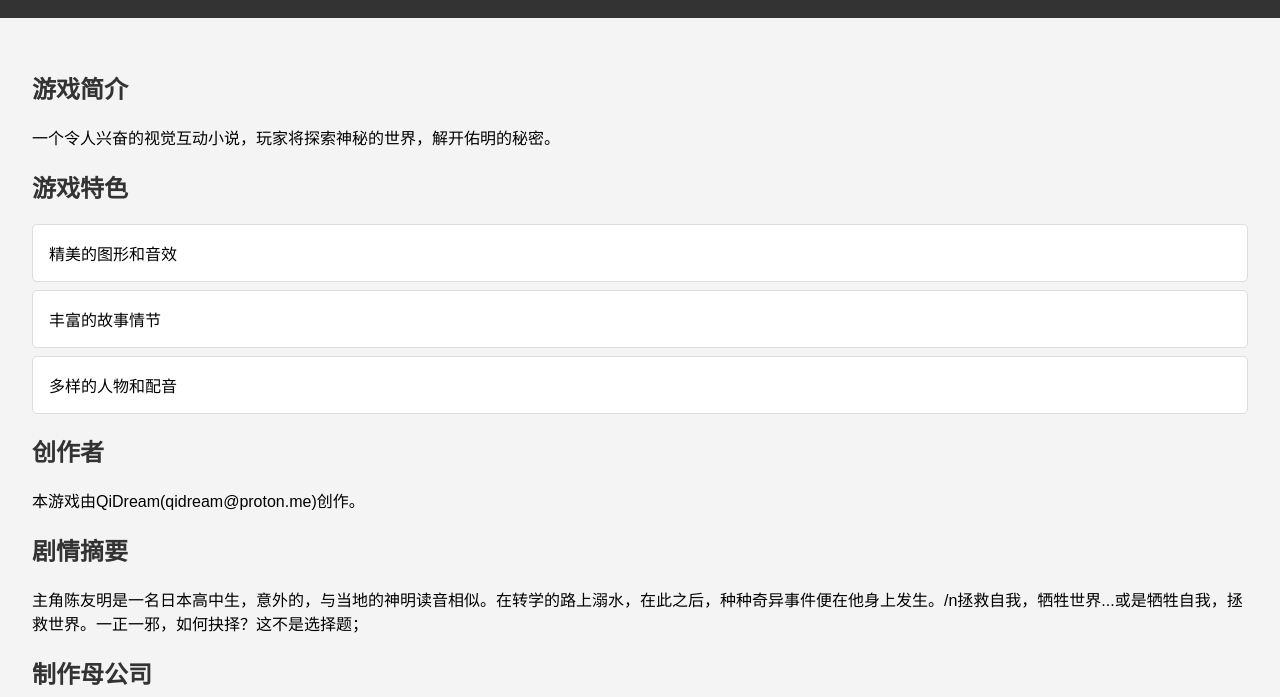
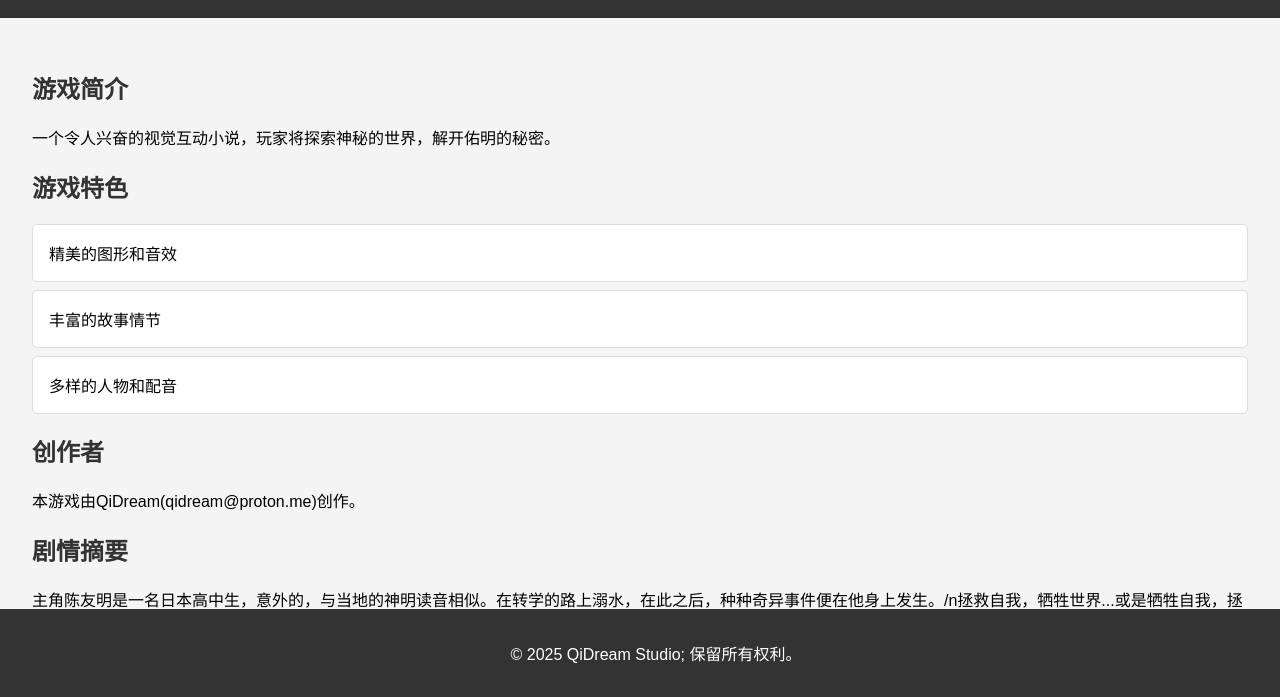
Before and after one commit to Henley04/YoMg-s-love-web-edition, a plain HTML site: page index.html in a window 1280 px wide. Shown: the part 103-800 px from the top of the page. Drawn offline with Linux system fonts and the light colour scheme.

Commit message:
Update styles.css

```diff
--- a/styles.css
+++ b/styles.css
@@ -63,7 +63,7 @@ footer {
     color: #fff;
     text-align: center;
     padding: 1rem;
-    position: relative; /* 将position属性改为relative */
     width: 100%;
-    bottom: 0; /* 确保页脚固定在页面底部 */
+    position: absolute; /* Change relative to absolute */
+    bottom: 0;
 }
```
